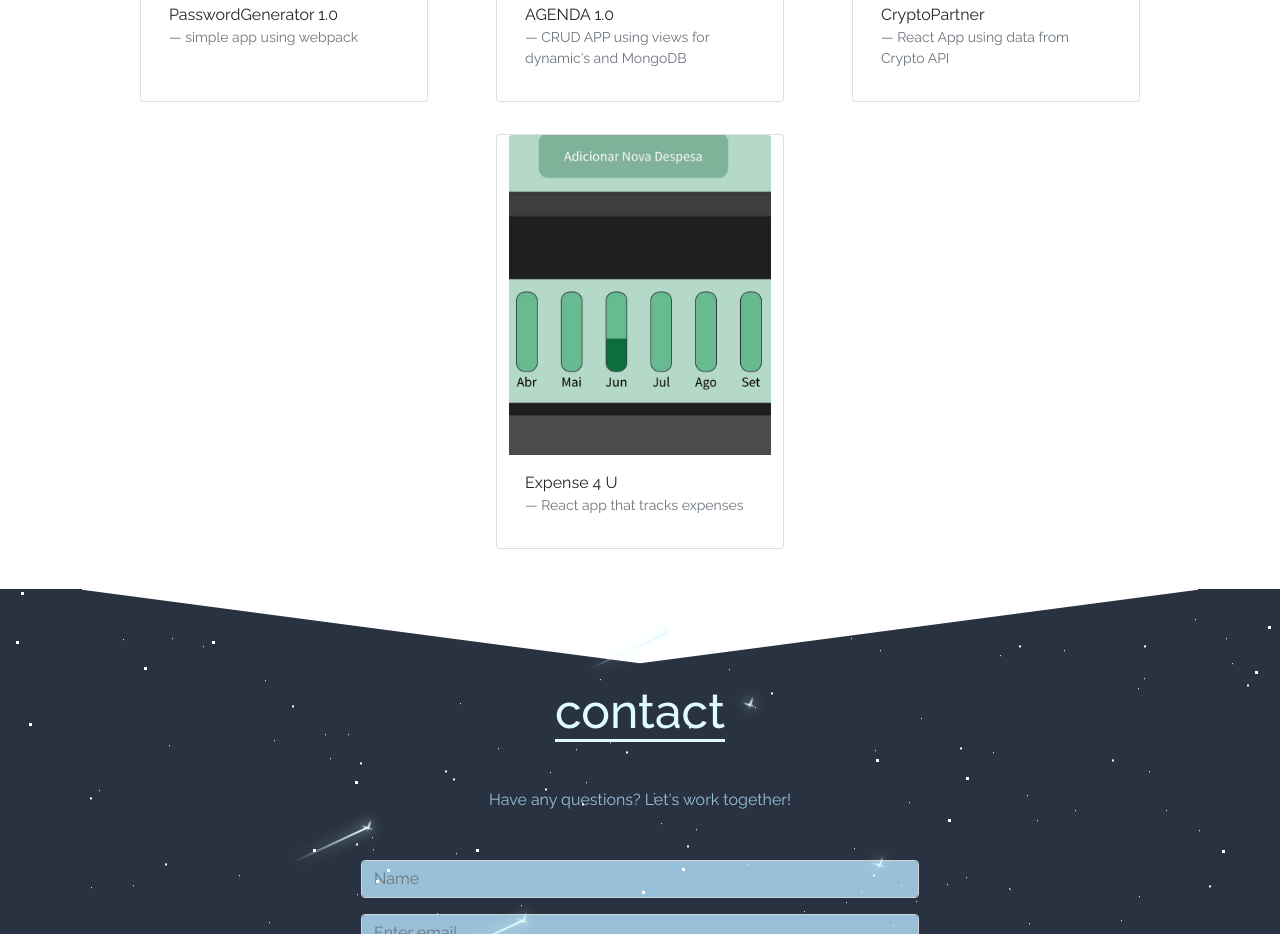
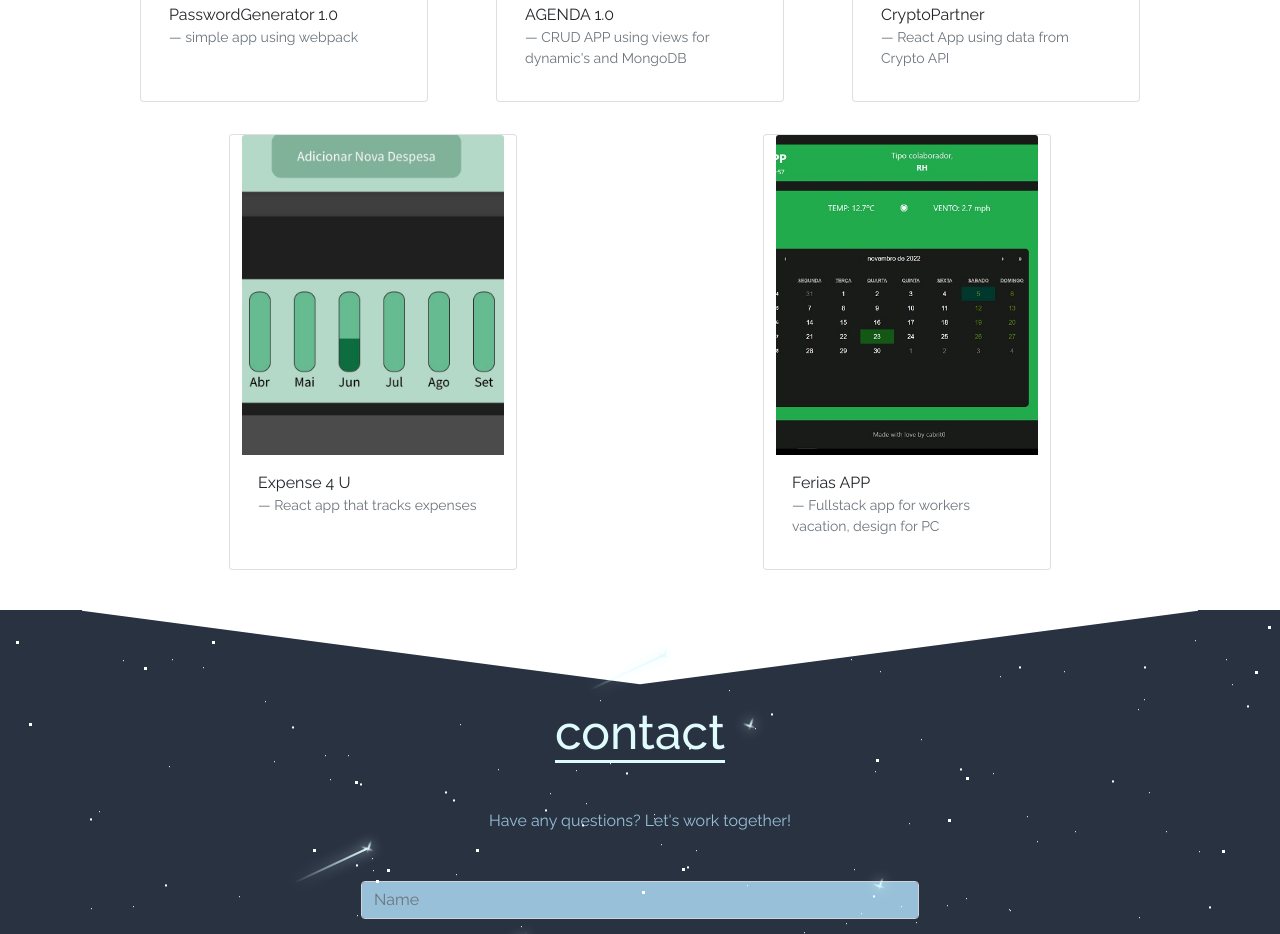
Before and after one commit to cabrit0/portfolio, a website: page index.html in a window 1280 px wide. Shown: the part 3009-3943 px from the top of the page. Drawn offline with nearby package versions, Linux system fonts and the light colour scheme; a web font is replaced by a local one.

Commit message:
feriasAPP

```diff
--- a/index.html
+++ b/index.html
@@ -324,6 +324,20 @@
             </div>
           </div>
 
+
+          <div class="card mx-auto m-3 col- " style="width: 18rem;"
+               data-aos="fade-right">
+            <div class="img-container">
+              <a target="_blank" href="https://feriasapp.onrender.com/">
+                <img class="card-img-top max-width:100% height-auto" src="assets/img/img5.jpg" alt="Card image cap">
+              </a>
+            </div>
+            <div class="card-body">
+              <p class="card-text">Ferias APP</p>
+              <footer class="blockquote-footer">Fullstack app for workers vacation, design for PC</footer>
+            </div>
+          </div>
+
         </div>
       </div>
     </section>
```
Also changed, not shown: assets/img/img5.jpg (added).
